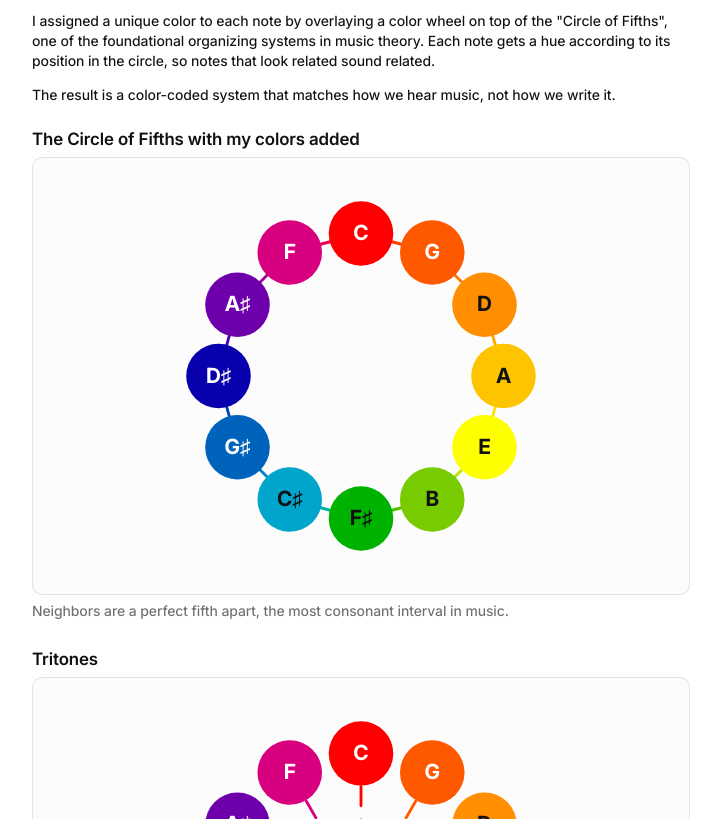
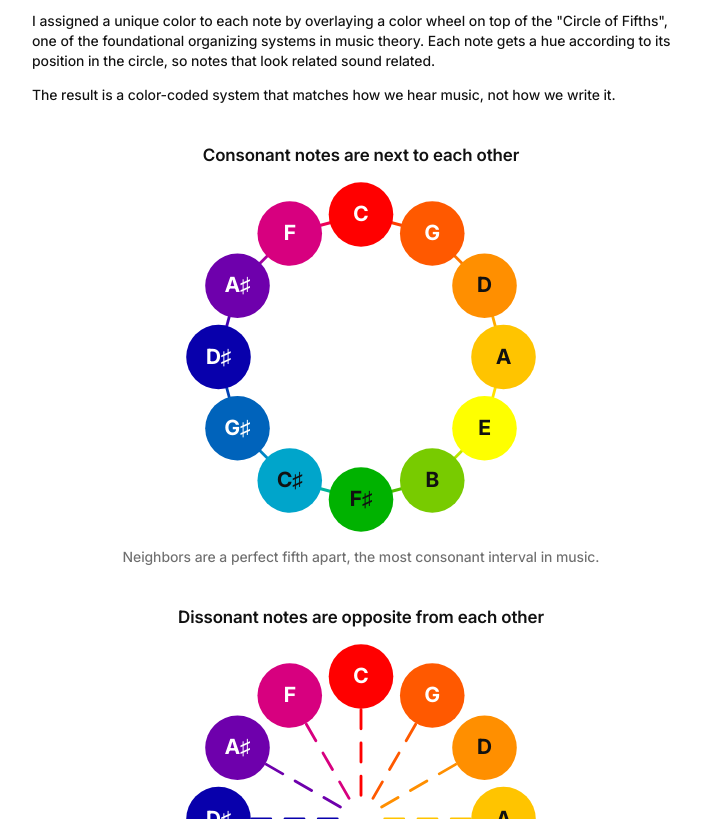
Before and after one commit to rsml/rsml.github.io, an Astro site: page /work/chord-colors in a window 1280 px wide. Shown: the part 1981-2800 px from the top of the page, without its empty margins (279-1000 px from the left). Built offline with nearby package versions, Linux system fonts and the light colour scheme; Astro itself is replaced by a stand-in of ours.

Commit message:
fix margins and link colors

```diff
--- a/src/components/content/Caption.astro
+++ b/src/components/content/Caption.astro
@@ -5,8 +5,7 @@
   .feature-caption {
     font-size: 14px;
     color: var(--muted);
-    margin: 6px 0 28px;
-    max-width: 62ch;
+    margin: 0 0 28px;
   }
   .feature-caption a {
     color: inherit;
--- a/src/components/content/ColorWheel.astro
+++ b/src/components/content/ColorWheel.astro
@@ -1,7 +1,8 @@
 ---
 import Caption from '../content/Caption.astro';
 ---
-<p class="color-wheel-title">The Circle of Fifths with my colors added</p>
+<div class="color-wheel-figure">
+<p class="color-wheel-title">Consonant notes are next to each other</p>
 <div class="color-wheel-demo">
   <svg viewBox="0 0 400 400" role="img" aria-label="Circle of Fifths with neighboring notes connected by OKLCH-uniform gradients">
     <!-- 12 neighbor gradients. Intermediate stops are computed along the OKLCH path
@@ -168,9 +169,11 @@ import Caption from '../content/Caption.astro';
     <text   class="note-label"  x="125" y="70" fill="#fff">F</text>
   </svg>
 </div>
-<Caption>Neighbors are a perfect fifth apart, the most consonant interval in music.</Caption>
+<div class="cw-caption"><Caption>Neighbors are a perfect fifth apart, the most consonant interval in music.</Caption></div>
+</div>
 
-<p class="color-wheel-title">Tritones</p>
+<div class="color-wheel-figure">
+<p class="color-wheel-title">Dissonant notes are opposite from each other</p>
 <div class="color-wheel-demo">
   <svg viewBox="0 0 400 400" role="img" aria-label="Tritone pairs shown as solid-color dashed lines with a one-missing-dash gap at the wheel center">
     <!-- Each note projects a solid-color dashed line toward the wheel center.
@@ -217,14 +220,11 @@ import Caption from '../content/Caption.astro';
     <text   class="note-label"  x="125" y="70" fill="#fff">F</text>
   </svg>
 </div>
-<Caption>Notes opposite each other (aka "tritones") on the Circle of Fifths sound most dissonant.</Caption>
+<div class="cw-caption"><Caption>Notes opposite each other (aka "tritones") on the Circle of Fifths sound most dissonant.</Caption></div>
+</div>
 <style>
   .color-wheel-demo {
-    margin: 8px 0 6px;
-    padding: 28px;
-    background: #fcfcfc;
-    border: 1px solid var(--hair);
-    border-radius: 10px;
+    margin: 0;
     display: flex;
     justify-content: center;
   }
@@ -245,10 +245,17 @@ import Caption from '../content/Caption.astro';
     user-select: none;
     pointer-events: none;
   }
+  .color-wheel-figure {
+    margin: 40px 0;
+  }
+  .cw-caption {
+    text-align: center;
+  }
   .color-wheel-title {
-    margin: 24px 0 8px;
+    margin: 0 0 2px;
     font-size: 17px;
     font-weight: 600;
     letter-spacing: -0.1px;
+    text-align: center;
   }
 </style>
--- a/src/components/content/EmbeddedDemo.astro
+++ b/src/components/content/EmbeddedDemo.astro
@@ -87,8 +87,6 @@ const initialSrc = buildSrc({
   }
   .phone-demo.card {
     margin: 8px 0 6px;
-    border: 1px solid var(--hair);
-    border-radius: 10px;
   }
   .phone-frame {
     position: relative;
--- a/src/styles/global.css
+++ b/src/styles/global.css
@@ -63,7 +63,7 @@ body {
 }
 
 @keyframes fallIn {
-  from { opacity: 0; filter: blur(2px); transform: translateY(8px); }
+  from { opacity: 0; filter: blur(2px); transform: translateY(-8px); }
   to   { opacity: 1; filter: blur(0);   transform: translateY(0); }
 }
 
@@ -122,6 +122,9 @@ body::after {
   z-index: 9999;
 }
 
+a         { color: oklch(42% 0.17 256); }
+a:visited { color: oklch(38% 0.12 290); }
+
 @media (prefers-color-scheme: dark) {
   :root {
     --bg: #111111;
@@ -134,4 +137,6 @@ body::after {
     --vignette-opacity: 0.70;
     --vignette-height: 160px;
   }
+  a         { color: oklch(72% 0.14 256); }
+  a:visited { color: oklch(68% 0.10 290); }
 }
```
